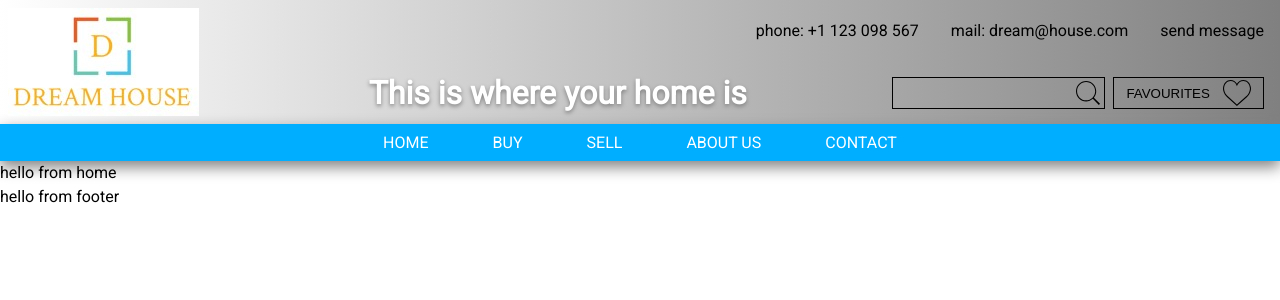
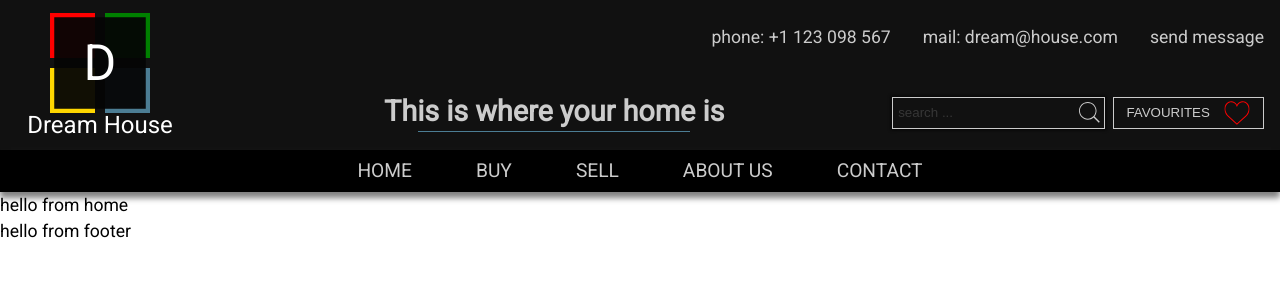
Before and after one commit to RXstoinkboy/dream-house, a React (Create React App) app: page / in a window 1280 px wide. Shown: the top 300 px of the page. Built offline with nearby package versions, Linux system fonts and the light colour scheme.

Commit message:
restyled components into dark version

```diff
--- a/package.json
+++ b/package.json
@@ -11,6 +11,7 @@
     "precommit": "pretty-quick --staged"
   },
   "devDependencies": {
+    "enzyme-to-json": "^3.3.5",
     "prettier": "1.16.4",
     "react-scripts": "2.1.8"
   },
--- a/src/components/Logo.js
+++ b/src/components/Logo.js
@@ -5,11 +5,18 @@ import logo from '../assets/img/logo.jpg'
 
 export const Logo = () => {
     return (
-        <div className={styles.wrapper}>
-          <Link to='/'>
-            <img src={logo} alt="dream house"/>
-          </Link>
-        </div>
+        <Link className={styles.wrapper} to='/'>
+          <div className={styles.squareWrapper}>
+            <div className={styles.bordersWrapper}>
+              <div className={styles.topLeftBorder}></div>
+              <div className={styles.topRightBorder}></div>
+              <div className={styles.botRightBorder}></div>
+              <div className={styles.botLeftBorder}></div>
+            </div>
+            <div className={styles.innerSqr}>d</div>
+          </div>
+          <div className={styles.logoText}>dream house</div>
+        </Link>
     );
 };
 
--- a/src/components/SearchBar.js
+++ b/src/components/SearchBar.js
@@ -6,7 +6,7 @@ const SearchBar = () => {
     return (
         <form className={styles.wrapper}>
             <label htmlFor='searchBar' className={styles.searchElement}>
-                <input id='searchBar' type='search' className={styles.searchBar}/>
+                <input id='searchBar' type='search' placeholder='search ...' className={styles.searchBar}/>
                 <SearchIcon className={styles.searchIcon}/>
             </label>
         </form>
--- a/src/components/styles/ContactsTopBar.module.scss
+++ b/src/components/styles/ContactsTopBar.module.scss
@@ -11,6 +11,7 @@
     cursor: pointer;
     transition: all .2s ease;
     margin-left: 2rem;
+    color: var(--lightGrey);
 
     &:hover{
         color: var(--formBlue);
--- a/src/components/styles/Favourites.module.scss
+++ b/src/components/styles/Favourites.module.scss
@@ -1,7 +1,6 @@
 .wrapper{
     grid-column: 2/-1;
     grid-row: 2/-1;
-
 }
 
 .favouritesListBtn{
@@ -9,30 +8,30 @@
     height: 2rem;
     display: flex;
     align-items: center;
-    border: 1px solid black;
+    border: 1px solid var(--lightGrey);
     background: transparent;
     transition: all .2s ease;
     text-transform: uppercase;
     cursor: pointer;
 
     &:hover{
-        background: var(--formBlue);
+        // background: var(--formBlue);
         border: 1px solid var(--formBlue);
-        box-shadow: 0 1px 2px grey;
+        box-shadow: var(--boxShadowTemplate);
         transform: translateY(-2px);
     }
 
     &:hover > .favIcon{
-        fill: red;
-
+        transform: scale(1);
     }
 
     &:hover > p{
-        color: white;
+        color: var(--formBlue);
     }
 
     & > * {
         margin: 0 .4rem;
+        color: var(--lightGrey);
     }
 
     &:focus{
@@ -44,4 +43,6 @@
 .favIcon{
     height: 100%;
     transition: all .2s ease;
+    fill: red;
+    transform: scale(.9);
 }
--- a/src/components/styles/Header.module.scss
+++ b/src/components/styles/Header.module.scss
@@ -2,7 +2,7 @@
     grid-template-columns: auto 1fr;
     grid-template-rows: 1fr 1fr;
     display: grid;
-    background: linear-gradient(-90deg, grey, white);
+    background: var(--primDark);
 }
 
 .infoBar{
--- a/src/components/styles/HeaderTitle.module.scss
+++ b/src/components/styles/HeaderTitle.module.scss
@@ -1,9 +1,24 @@
 .title{
     height: 2rem;
-    font-size: 2rem;
+    font-size: 1.8rem;
     line-height: 1;
     margin: auto;
     text-align: center;
-    color: white;
-    text-shadow: 0 2px 4px grey;
+    color: var(--lightGrey);
+    position: relative;
+    transition: all .2s ease;
+
+    &::after{
+        height: 1px;
+        width: 80%;
+        content: '';
+        background: var(--formBlue);
+        position: absolute;
+        bottom: -10%;
+        left: 10%;
+    }
+
+    &:hover{
+        color: white;
+    }
 }
--- a/src/components/styles/Logo.module.scss
+++ b/src/components/styles/Logo.module.scss
@@ -1,7 +1,92 @@
 .wrapper{
     grid-column: 1/2;
     grid-row: 1/-1;
-    max-width: 300px;
+    width: 200px;
+    height: 150px;
+    background: transparent;
     display: flex;
-    padding: .5rem;
+    display: flex;
+    flex-flow: column nowrap;
+    justify-content: center;
+    align-items: center;
+
+    &:hover *{
+        color: white;
+    }
+
+    &:hover .innerSqr{
+        transform: translate(-50%, -50%) scale(1.04);
+    }
 }
+
+.squareWrapper{
+    height: 100px;
+    width: 100px;
+    position: relative;
+}
+
+.bordersWrapper{
+    height: 100%;
+    width: 100%;
+    position: absolute;
+    top: 50%;
+    left: 50%;
+    transform: translate(-50%,-50%) scale(1);
+    transition: all .2s ease;
+}
+
+.topLeftBorder, .topRightBorder, .botRightBorder, .botLeftBorder{
+    position: absolute;
+    height: 45px;
+    width: 45px;
+}
+
+.topLeftBorder{
+    top: 0%;
+    left: 0%;
+    background: red;
+}
+
+.topRightBorder{
+    top: 0%;
+    right: 0%;
+    background: green;
+}
+
+.botRightBorder{
+    bottom: 0%;
+    right: 0%;
+    background: var(--formBlue);
+}
+
+.botLeftBorder{
+    bottom: 0%;
+    left: 0%;
+    background: gold;
+}
+
+.innerSqr{
+    color: var(--lightGrey);
+    background: var(--primDark);
+    text-transform: capitalize;
+    transition: all .2s ease;
+    font-size: 3rem;
+    transition: all .2s ease;
+    position: absolute;
+    height: 88%;
+    width: 88%;
+    display: flex;
+    justify-content: center;
+    align-items: center;
+    top: 50%;
+    left: 50%;
+    transform: translate(-50%, -50%) scale(1);
+}
+
+.logoText{
+    color: var(--lightGrey);
+    text-transform: capitalize;
+    transition: all .2s ease;
+    font-size: 1.5rem;
+    line-height: 1.5rem;
+}
--- a/src/components/styles/NavLink.module.scss
+++ b/src/components/styles/NavLink.module.scss
@@ -6,18 +6,19 @@
     cursor: pointer;
 
     &:hover{
-        box-shadow: 0 1px 2px grey;
-        transform: translateY(-2px);
-        background: var(--formBlue);
+        box-shadow: 0 2px 5px var(--darkGrey);
+        transform: translateY(-4px);
+        background: var(--terDark);
     }
 
     &:hover > *{
-        color: var(--lightGrey);
+        color: white;
     }
 }
 
 .link{
-    color: white;
+    color: var(--lightGrey);
+    font-size: 1.2rem;
     padding: .6rem 2rem;
     width: 100%;
     height: 100%;
--- a/src/components/styles/Navigation.module.scss
+++ b/src/components/styles/Navigation.module.scss
@@ -1,9 +1,9 @@
 .navBar{
     width: 100%;
-    background: var(--formBlue);
+    background: black;
     display: flex;
     justify-content: center;
-    box-shadow: 0 6px 15px grey;
+    box-shadow: 0 6px 6px grey;
 }
 
 .navWrapper{
--- a/src/components/styles/SearchBar.module.scss
+++ b/src/components/styles/SearchBar.module.scss
@@ -17,16 +17,18 @@
     padding-right: 1.8rem;
     padding-left: .3rem;
     transition: all .3s ease;
-    border: 1px solid black;
+    color: var(--lightGrey);
+    border: 1px solid var(--lightGrey);
+    box-shadow: 0 0 3px 1px var(--primDark);
 
     &:hover{
         box-shadow: var(--boxShadowTemplate);
-        border: none;
+        border: 1px solid var(--formBlue);
     }
 
     &:focus{
         box-shadow: var(--boxShadowTemplate);
-        border: none;
+        border: 1px solid var(--formBlue);
     }
 
     &:hover ~ .searchIcon{
@@ -38,14 +40,19 @@
         right: .6rem;
         color: var(--formBlue);
     }
+
+    &::placeholder{
+        color: var(--darkGrey);
+    }
 }
 
 .searchIcon{
     z-index: 1;
-    height: 1.5rem;
-    width: 1.5rem;
+    height: 1.3rem;
+    width: 1.3rem;
     position: absolute;
     right: .3rem;
     transition: all .3s ease;
     user-select: none;
+    color: var(--lightGrey);
 }
--- a/src/index.css
+++ b/src/index.css
@@ -8,7 +8,7 @@ body {
   margin: 0;
   padding: 0;
   font-family: 'Roboto';
-  font-size: 1rem;
+  font-size: 1.1em;
   line-height: 1.5;
 }
 
@@ -20,6 +20,13 @@ a{
 /* global variables */
 
 :root{
-  --formBlue: hsl(199, 100%, 50%);
+  --formBlue: hsla(199, 50%, 60%, 70%);
   --boxShadowTemplate: 0 0 3px 1px var(--formBlue);
+
+  --lightGrey: hsl(0, 0%, 80%);
+  --darkGrey: hsla(0, 0%, 40%, 80%);
+
+  --primDark: hsla(0, 0%, 2%, 95%);
+  --secDark: hsla(0, 0%, 2%, 90%);
+  --terDark: hsla(0, 0%, 5%, 90%);
 }
```
Also changed, not shown: 2 other files (tests, documents, lock files or other folders).
